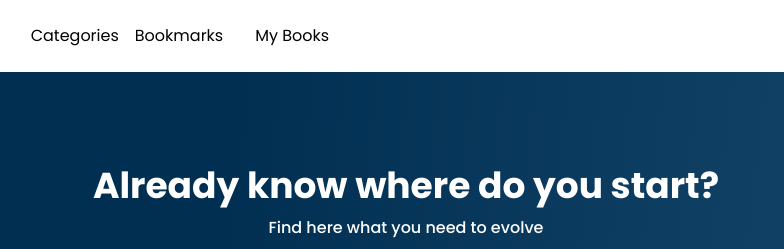
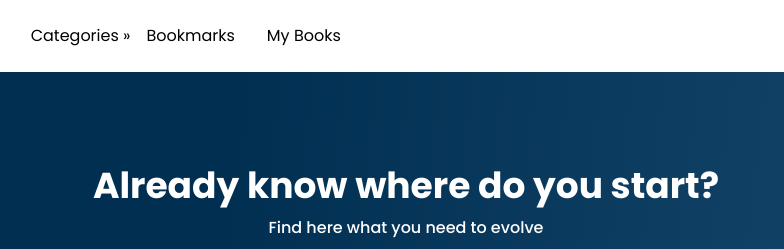
Before and after one commit to walterfcarvalho/html-css-responsive-project, a plain HTML site: page index.html in a window 1280 px wide. Shown: the top 249 px of the page, 234-1018 px from the left. Drawn offline with nearby package versions, Linux system fonts and the light colour scheme.

Commit message:
signal for submenu

```diff
--- a/index.html
+++ b/index.html
@@ -46,7 +46,7 @@
     <ul class="options">
       <input type="checkbox" class="options__button" id="options-menu" />
       <label for="options-menu" class="container__label" >
-        <li class="options__item">Categories</li>
+        <li class="options__item">Categories &#187; </li>
       </label>
       <ul class="list-menu">
         <li class="list-menu__item">
```
